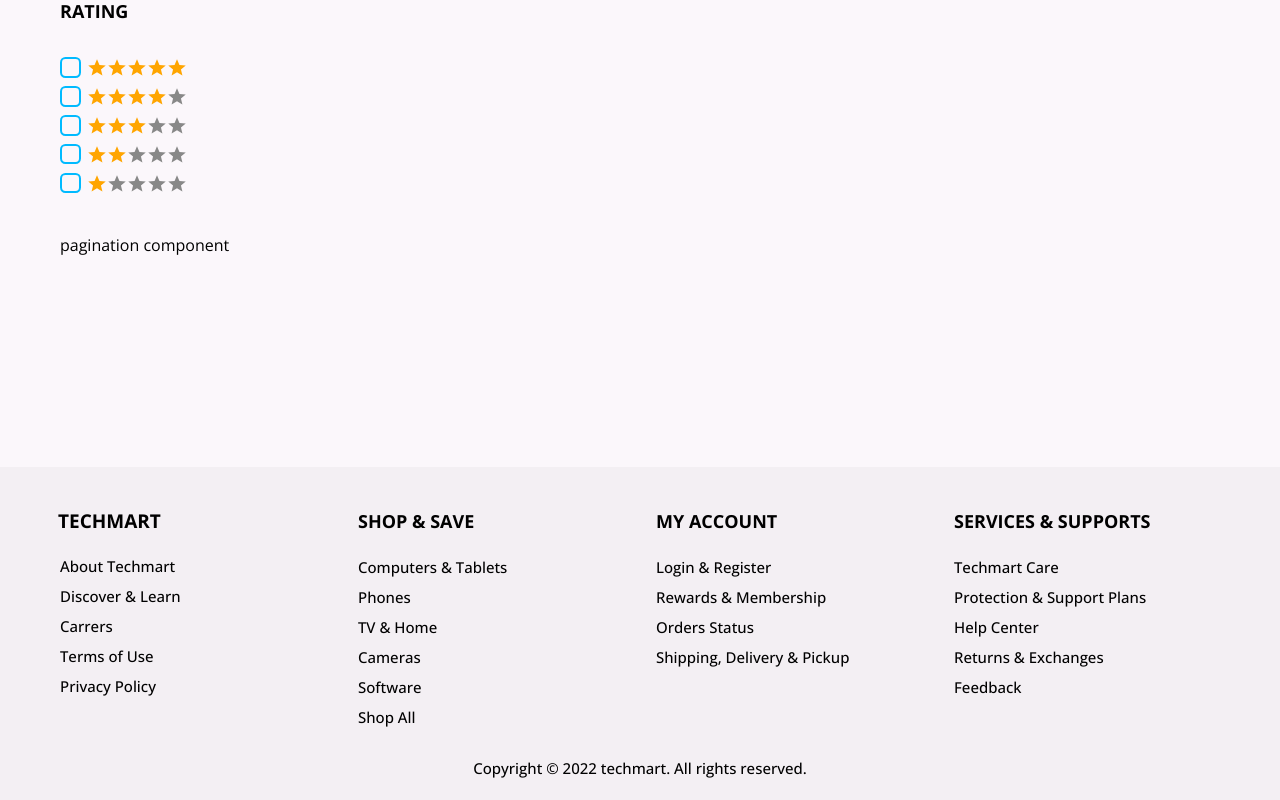
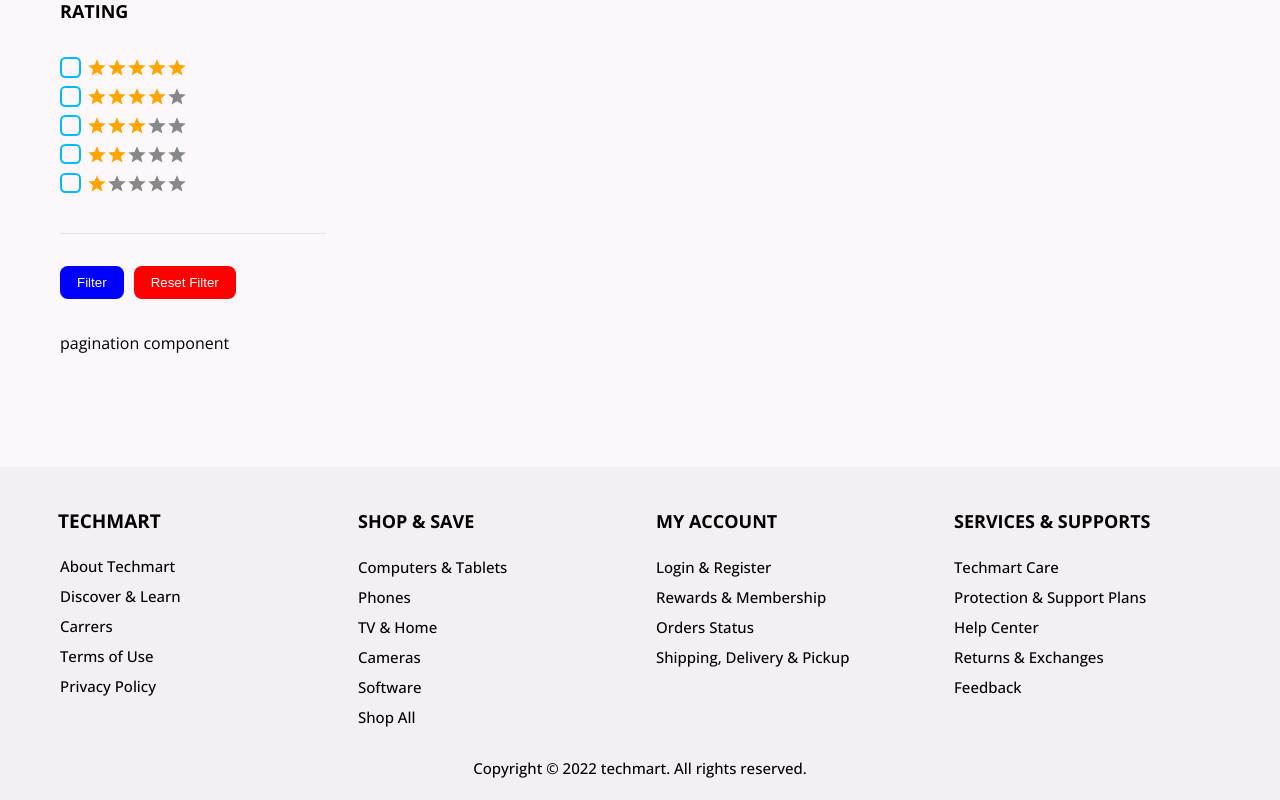
Before and after one commit to nhannguyencsd/mern-ecommerce, a React (Create React App) app in the folder client/: page /product-list in a window 1280 px wide. Shown: the part 1000-1800 px from the top of the page. Built offline with nearby package versions, Linux system fonts and the light colour scheme.

Commit message:
feat(client): add filter buttons to Product List Page

```diff
--- a/client/src/pages/ProductListPage/ProductListPage.module.scss
+++ b/client/src/pages/ProductListPage/ProductListPage.module.scss
@@ -5,3 +5,23 @@
 .filter-item + .filter-item {
     border-top: 1px solid #e4e4e4;
 }
+
+.btn-filter,
+.btn-reset-filter {
+    display: inline-block;
+    padding: 8px 16px;
+    border-radius: 8px;
+    margin-top: 32px;
+    margin-bottom: 32px;
+    margin-right: 10px;
+    border: 1px solid transparent;
+    cursor: pointer;
+    color: #fff;
+}
+
+.btn-filter {
+    background-color: blue;
+}
+.btn-reset-filter {
+    background-color: red;
+}
--- a/client/src/pages/ProductListPage/ProductListPageIndex.js
+++ b/client/src/pages/ProductListPage/ProductListPageIndex.js
@@ -26,6 +26,14 @@ function ProductListPage() {
                         <div className={cx('filter-item')}>
                             <StarRatingFilter />
                         </div>
+                        <div className={cx('filter-item')}>
+                            <button type="button" className={cx('btn-filter')}>
+                                Filter
+                            </button>
+                            <button type="button" className={cx('btn-reset-filter')}>
+                                Reset Filter
+                            </button>
+                        </div>
                     </div>
                     <div className="col lg-9">
                         <SortOptions />
```
